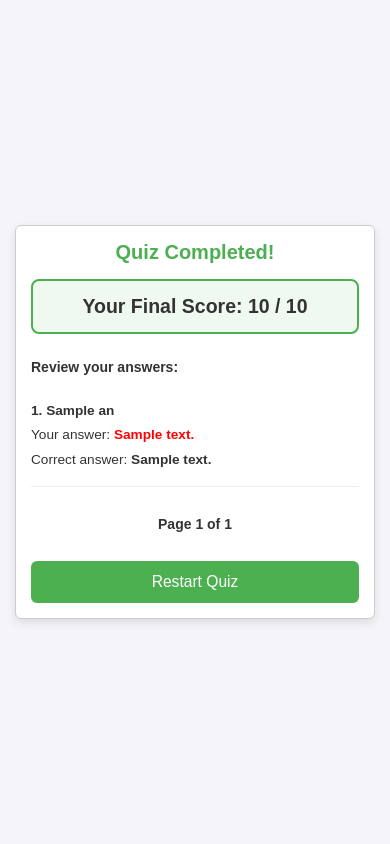
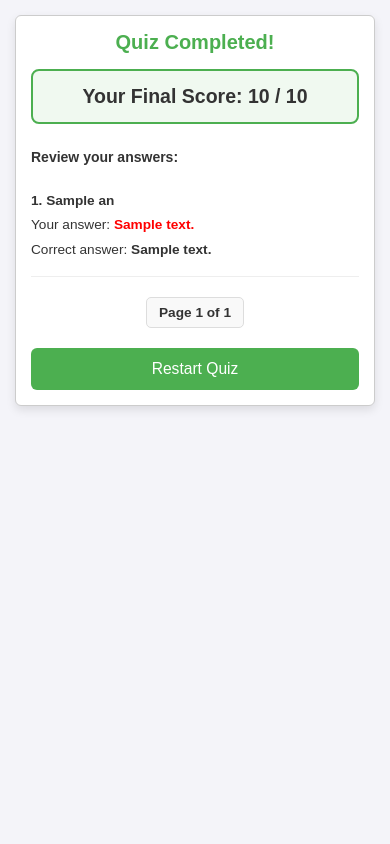
Before and after one commit to Rishikhadiyar/full-stack-quiz, a Django app: template quiz/templates/quiz/result.html in a window 390 px wide. Run offline with Django 5.2, Linux system fonts and the light colour scheme; the template is opened without the code that fills it: most values are stand-ins (such as "Sample title", 1, 10 or a date in 2020).

Commit message:
Fix: no-scroll home page on mobile, fix pagination layout

```diff
--- a/quiz/templates/quiz/base.html
+++ b/quiz/templates/quiz/base.html
@@ -10,16 +10,27 @@
             margin: 0;
             padding: 0;
         }
+
+        /* Default: allow scroll (needed for quiz & result pages) */
         body {
             font-family: Arial, sans-serif;
             background-color: #f4f4f9;
             color: #333;
             min-height: 100vh;
             display: flex;
-            align-items: center;
+            align-items: flex-start;
             justify-content: center;
             padding: 15px;
         }
+
+        /* Only on pages that declare no-scroll, perfectly center */
+        body.center-page {
+            align-items: center;
+            height: 100vh;
+            overflow: hidden;
+            padding: 12px;
+        }
+
         .container {
             width: 100%;
             max-width: 1000px;
@@ -29,14 +40,12 @@
             border-radius: 8px;
             box-shadow: 0 4px 10px rgba(0,0,0,0.1);
         }
+
         h1 {
             text-align: center;
             color: #4CAF50;
             font-size: clamp(20px, 5vw, 28px);
             margin-bottom: 15px;
-        }
-        h2 {
-            font-size: clamp(16px, 4vw, 22px);
         }
         h3 {
             font-size: clamp(14px, 3.5vw, 18px);
@@ -45,6 +54,7 @@
             font-size: clamp(14px, 3.5vw, 16px);
             line-height: 1.5;
         }
+
         .btn {
             display: block;
             background-color: #4CAF50;
@@ -59,23 +69,17 @@
             font-size: clamp(15px, 4vw, 18px);
             margin-top: 20px;
         }
-        .btn:hover {
-            background-color: #45a049;
-        }
-        /* Responsive utility */
+        .btn:hover { background-color: #45a049; }
+
         @media (max-width: 480px) {
-            .container {
-                padding: 15px;
-                border-radius: 6px;
-            }
+            .container { padding: 15px; border-radius: 6px; }
         }
     </style>
     {% block extra_css %}{% endblock %}
 </head>
-<body>
+<body class="{% block body_class %}{% endblock %}">
     <div class="container">
-        {% block content %}
-        {% endblock %}
+        {% block content %}{% endblock %}
     </div>
 </body>
 </html>
--- a/quiz/templates/quiz/index.html
+++ b/quiz/templates/quiz/index.html
@@ -1,4 +1,6 @@
 {% extends 'quiz/base.html' %}
+
+{% block body_class %}center-page{% endblock %}
 
 {% block content %}
 <h1>Full Stack Quiz</h1>
--- a/quiz/templates/quiz/result.html
+++ b/quiz/templates/quiz/result.html
@@ -25,27 +25,37 @@
     .correct  { color: green; font-weight: bold; }
     .incorrect{ color: red;   font-weight: bold; }
 
-    /* Pagination bar */
+    /* ── Pagination ── */
     .pagination {
-        text-align: center;
-        margin-top: 20px;
-        font-size: clamp(14px, 3.5vw, 16px);
+        display: flex;
+        flex-wrap: wrap;
+        justify-content: center;
+        align-items: center;
+        gap: 6px;
+        margin: 20px 0;
     }
     .pagination a {
         color: #2196F3;
         text-decoration: none;
-        padding: 6px 10px;
+        padding: 7px 12px;
         border: 1px solid #2196F3;
-        border-radius: 4px;
-        margin: 3px;
-        display: inline-block;
+        border-radius: 5px;
+        font-size: clamp(13px, 3.5vw, 15px);
+        white-space: nowrap;
     }
-    .pagination a:hover { background: #2196F3; color: white; }
+    .pagination a:hover {
+        background: #2196F3;
+        color: white;
+    }
     .pagination .current {
-        display: inline-block;
-        padding: 6px 10px;
+        padding: 7px 12px;
         font-weight: bold;
-        margin: 3px;
+        font-size: clamp(13px, 3.5vw, 15px);
+        color: #333;
+        border: 1px solid #ddd;
+        border-radius: 5px;
+        background: #f9f9f9;
+        white-space: nowrap;
     }
 </style>
 {% endblock %}
@@ -57,7 +67,7 @@
     Your Final Score: {{ score }} / {{ total }}
 </div>
 
-<h3 style="margin-bottom:10px;">Review your answers:</h3>
+<h3 style="margin-bottom: 10px;">Review your answers:</h3>
 
 {% for ans in page_obj %}
 <div class="review-item">
@@ -78,13 +88,13 @@
 <div class="pagination">
     {% if page_obj.has_previous %}
         <a href="?page=1">&laquo; First</a>
-        <a href="?page={{ page_obj.previous_page_number }}">Previous</a>
+        <a href="?page={{ page_obj.previous_page_number }}">&#8249; Prev</a>
     {% endif %}
 
     <span class="current">Page {{ page_obj.number }} of {{ page_obj.paginator.num_pages }}</span>
 
     {% if page_obj.has_next %}
-        <a href="?page={{ page_obj.next_page_number }}">Next</a>
+        <a href="?page={{ page_obj.next_page_number }}">Next &#8250;</a>
         <a href="?page={{ page_obj.paginator.num_pages }}">Last &raquo;</a>
     {% endif %}
 </div>
```
Also changed, not shown: quiz/templates/quiz/quit.html (+9 -5 lines).
